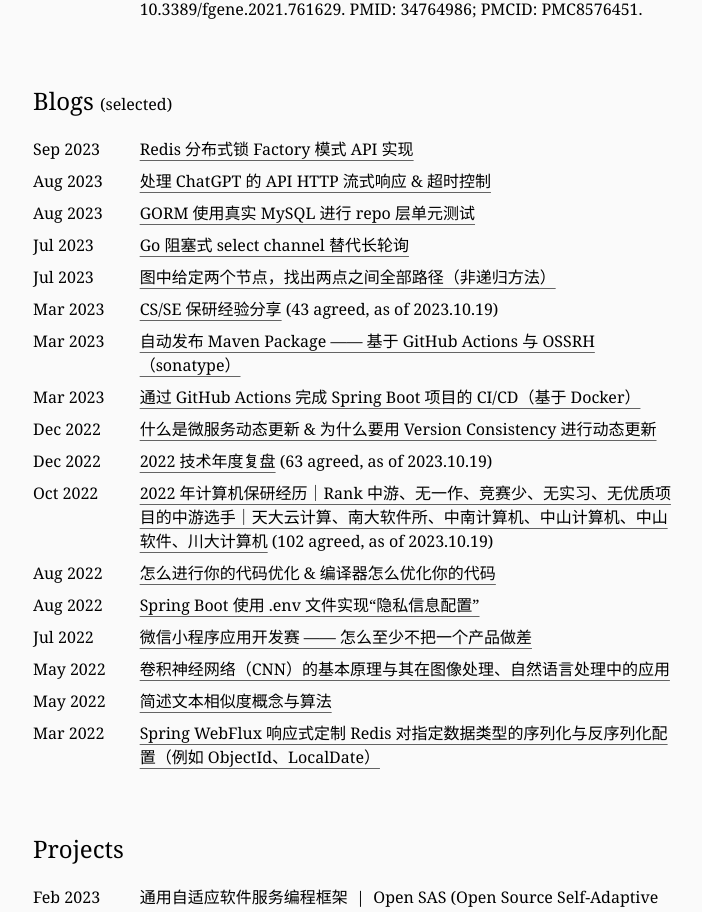
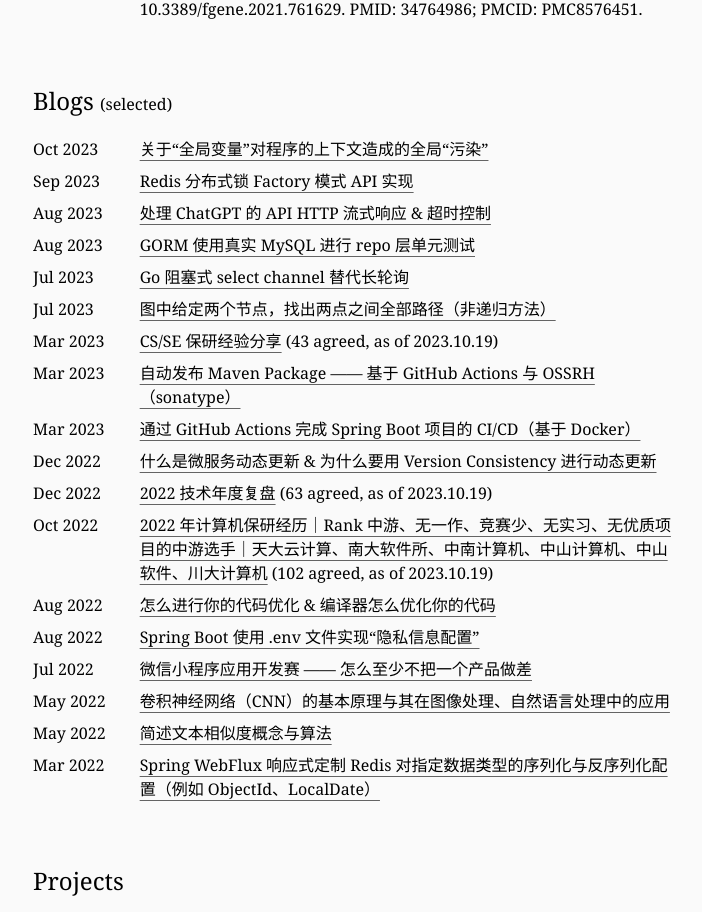
Before and after one commit to tzq0301/tzq0301.github.io, a Next.js app: page / in a window 1280 px wide. Shown: the part 1553-2465 px from the top of the page, without its empty margins (287-989 px from the left). Built offline with nearby package versions, Linux system fonts and the light colour scheme.

Commit message:
update Blog 662629740

```diff
--- a/app/page.tsx
+++ b/app/page.tsx
@@ -212,6 +212,7 @@
                     <Br/>
                     <Br/>
                     <List>
+                        <ListItem left={'Oct 2023'} right={<UrlLink url={'https://zhuanlan.zhihu.com/p/662629740'} bold={false}>关于“全局变量”对程序的上下文造成的全局“污染”</UrlLink> }/>
                         <ListItem left={'Sep 2023'} right={<UrlLink url={'https://zhuanlan.zhihu.com/p/655182770'} bold={false}>Redis 分布式锁 Factory 模式 API 实现</UrlLink> }/>
                         <ListItem left={'Aug 2023'} right={<UrlLink url={'https://zhuanlan.zhihu.com/p/649440256'} bold={false}>处理 ChatGPT 的 API HTTP 流式响应 & 超时控制</UrlLink> }/>
                         <ListItem left={'Aug 2023'} right={<UrlLink url={'https://zhuanlan.zhihu.com/p/650602668'} bold={false}>GORM 使用真实 MySQL 进行 repo 层单元测试</UrlLink> }/>
```
